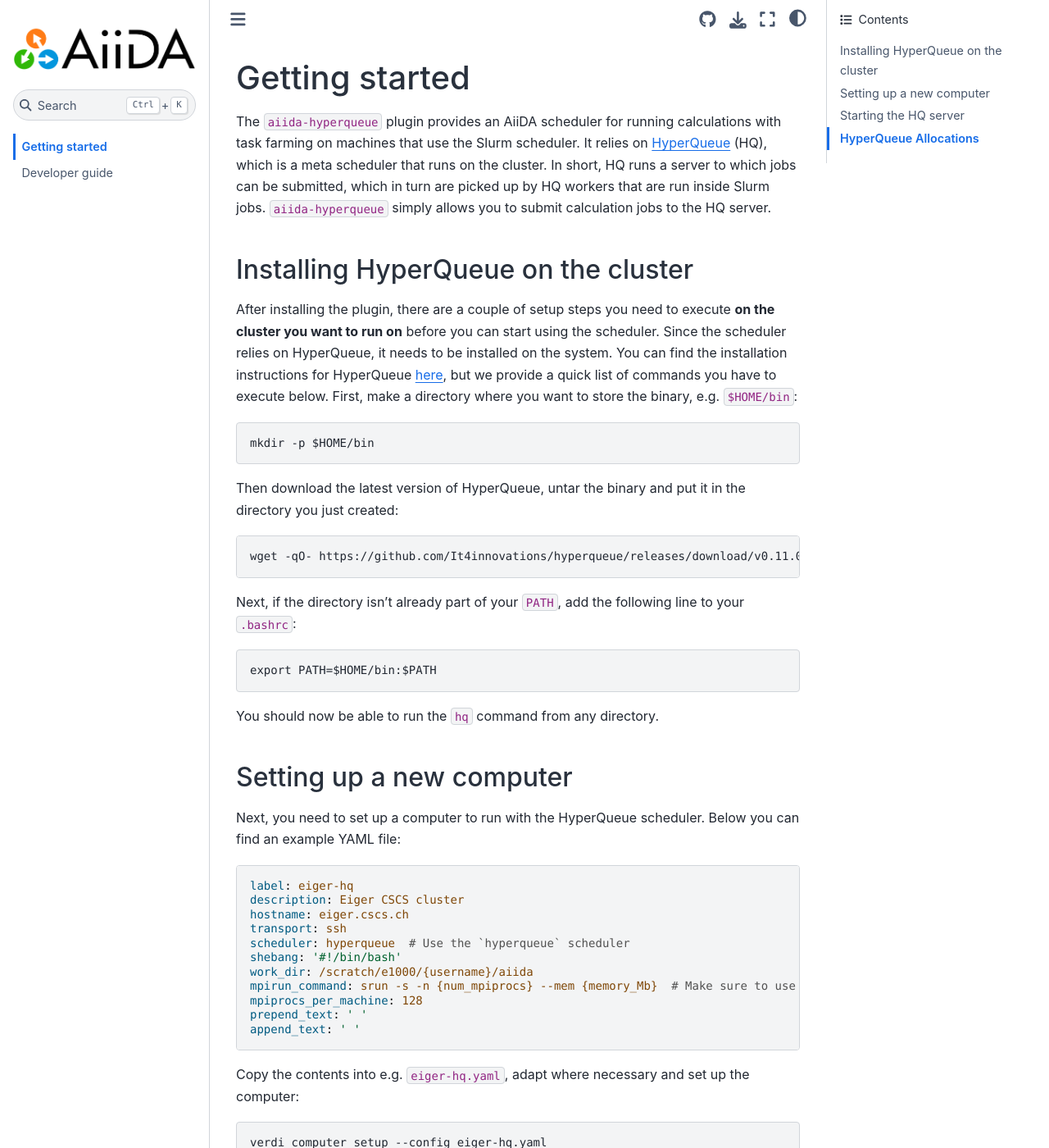
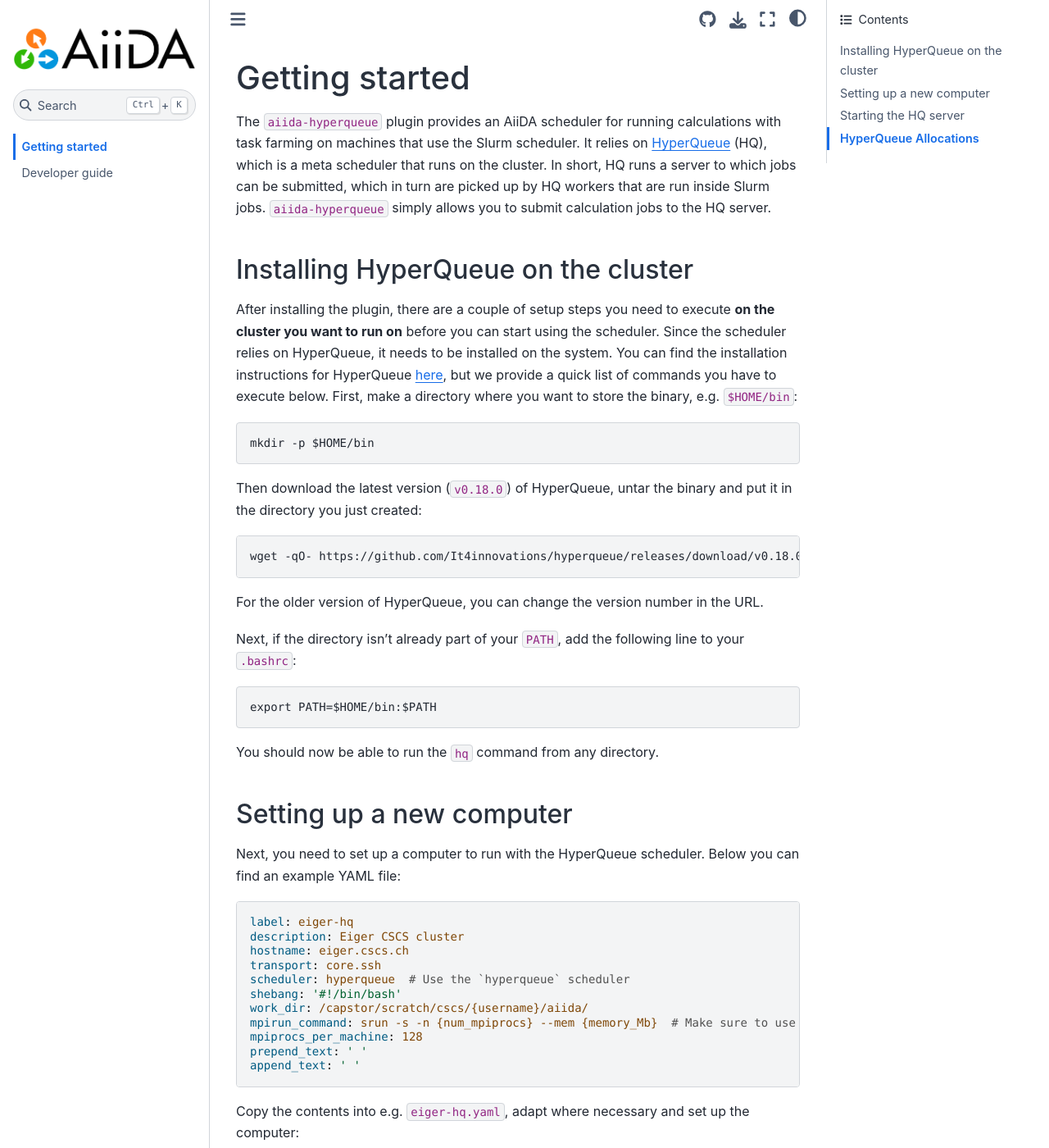
Before and after one commit to aiidateam/aiida-hyperqueue, a Sphinx documentation site: the page built from docs/source/get_started.md, in a window 1280 px wide and 1400 px high. Shown: the whole window at 82% size. Built offline with Sphinx 7.4.7 and the Sphinx Book theme 1.1.4, drawn with Linux system fonts in a browser that asks for light colours.

Commit message:
DOC: info update to conform with latest aiida-core (>2.4)

```diff
--- a/docs/source/get_started.md
+++ b/docs/source/get_started.md
@@ -20,12 +20,14 @@
 
 :::
 
-Then download the latest version of HyperQueue, untar the binary and put it in the directory you just created:
+Then download the latest version (`v0.18.0`) of HyperQueue, untar the binary and put it in the directory you just created:
 
 :::{code-block} console
 
-wget -qO- https://github.com/It4innovations/hyperqueue/releases/download/v0.11.0/hq-v0.11.0-linux-x64.tar.gz | tar xvz -C $HOME/bin
+wget -qO- https://github.com/It4innovations/hyperqueue/releases/download/v0.18.0/hq-v0.18.0-linux-x64.tar.gz | tar xvz -C $HOME/bin
 :::
+
+For the older version of HyperQueue, you can change the version number in the URL.
 
 Next, if the directory isn't already part of your `PATH`, add the following line to your `.bashrc`:
 
@@ -47,10 +49,10 @@
 label: eiger-hq
 description: Eiger CSCS cluster
 hostname: eiger.cscs.ch
-transport: ssh
+transport: core.ssh
 scheduler: hyperqueue  # Use the `hyperqueue` scheduler
 shebang: '#!/bin/bash'
-work_dir: /scratch/e1000/{username}/aiida
+work_dir: /capstor/scratch/cscs/{username}/aiida/
 mpirun_command: srun -s -n {num_mpiprocs} --mem {memory_Mb}  # Make sure to use this srun command
 mpiprocs_per_machine: 128
 prepend_text: ' '
--- a/pyproject.toml
+++ b/pyproject.toml
@@ -4,7 +4,7 @@
 
 [project]
 name = "aiida-hyperqueue"
-version = "0.1.0"
+version = "0.1.1"
 authors = [
   {name = "Marnik Bercx"}
 ]
```
